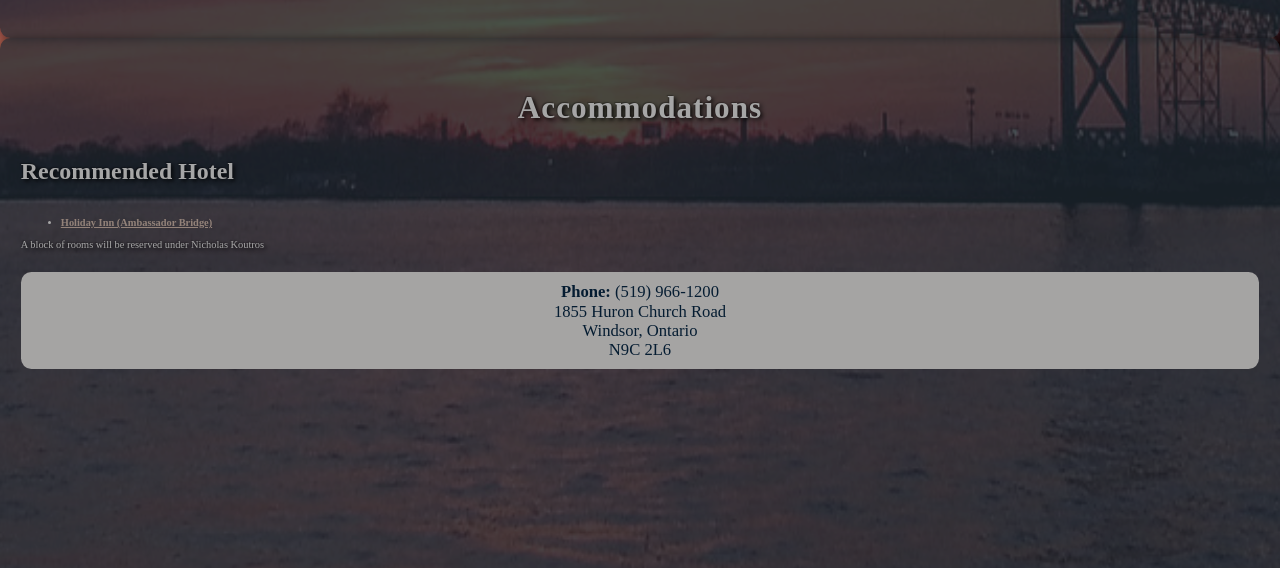
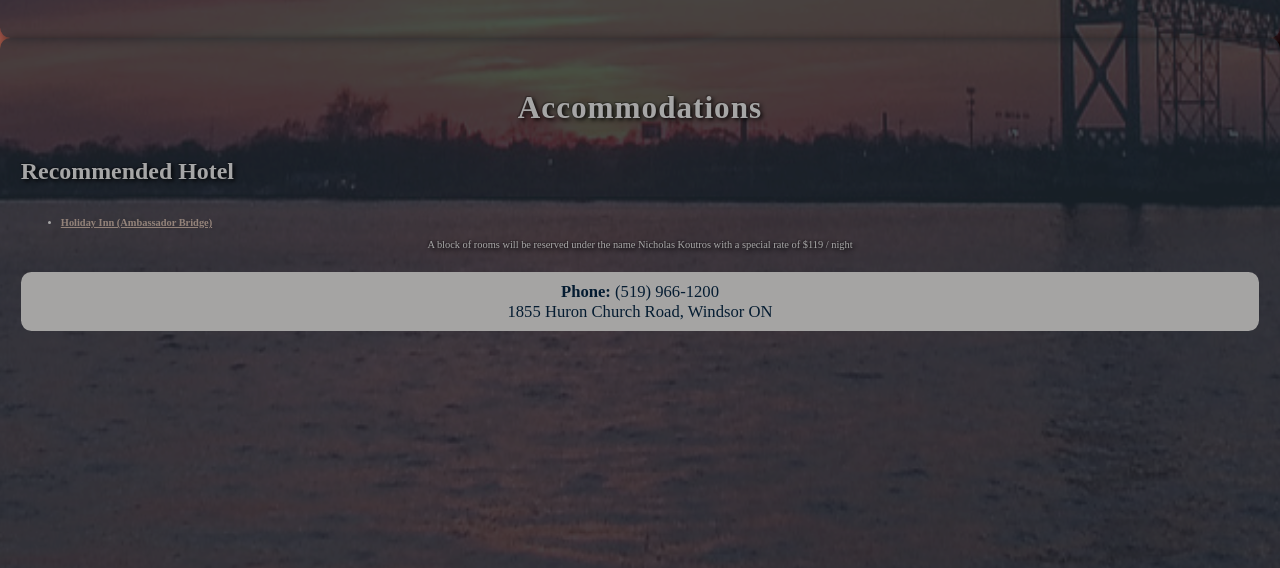
Before and after one commit to VerticalDynamics/rsvp, a PHP site: page /out_of_town.php in a window 1280 px wide. Shown: the part 752-1320 px from the top of the page. Run offline with PHP 8.4, Linux system fonts and the light colour scheme; the visitor is signed in with stand-in values (Sample User, id 1); style sheets or scripts are compiled from the project's sources; some libraries are stand-ins or nearby versions.

Commit message:
more NN text changes

```diff
--- a/out_of_town.php
+++ b/out_of_town.php
@@ -46,7 +46,7 @@
           </ul>
         </div>
 
-        <div class="six columns out-of-town-column info-column with-map">
+        <div class="six columns out-of-town-column info-column with-map"><!--TODO make left and right columns same height-->
           <h3 class="info-title">Accommodations</h3>
 
           <h4>Recommended Hotel</h4>
@@ -56,14 +56,12 @@
               <a href="http://www.his-windsor.com/" target="_blank">Holiday Inn (Ambassador Bridge)</a>
             </li>
           </ul>
-          <p>A block of rooms will be reserved under Nicholas Koutros</p><!--TODO make columns same height-->
+          <p class="text-center">A block of rooms will be reserved under the name Nicholas Koutros with a special rate of $119 / night</p>
 
           <div class="well">
             <address>
               <strong>Phone:</strong> (519) 966-1200<br>
-              1855 Huron Church Road<br>
-              Windsor, Ontario<br>
-              N9C 2L6<br>
+              1855 Huron Church Road, Windsor ON<br>
             </address>
           </div>
 
```
